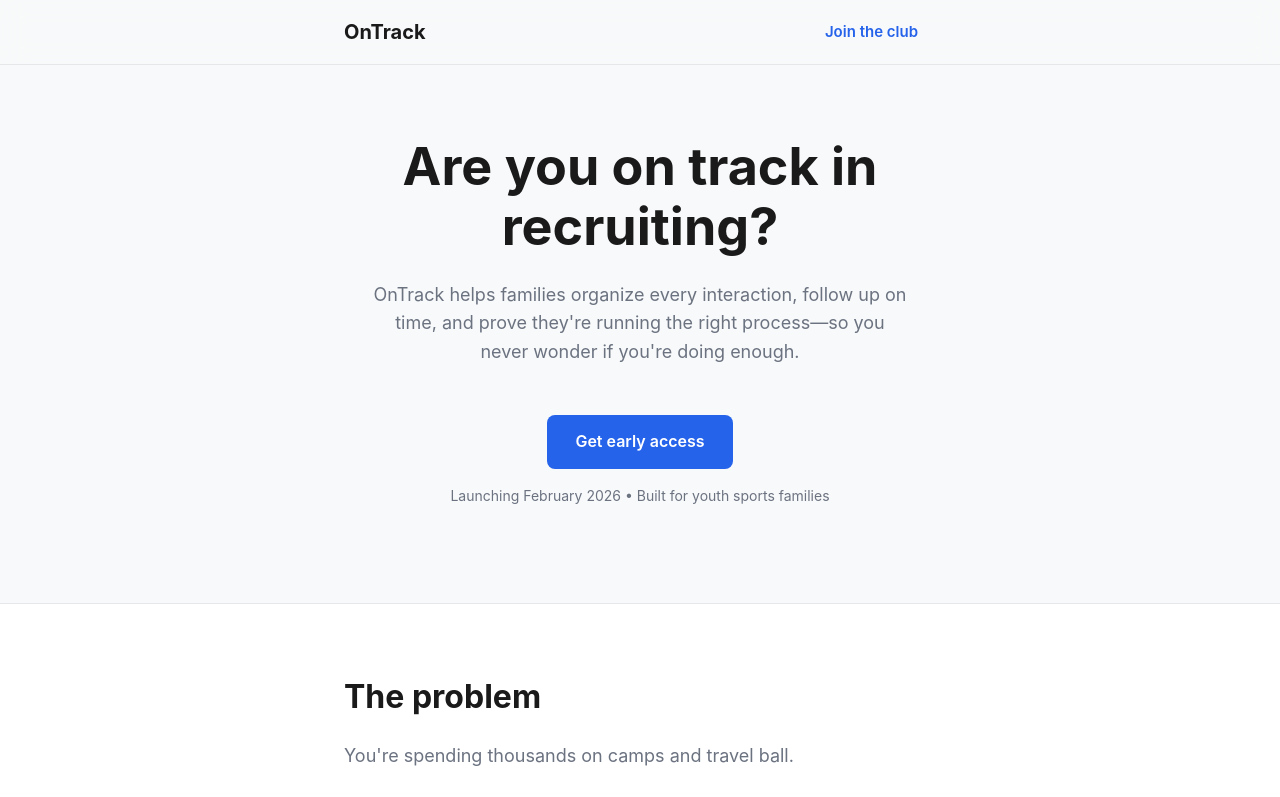
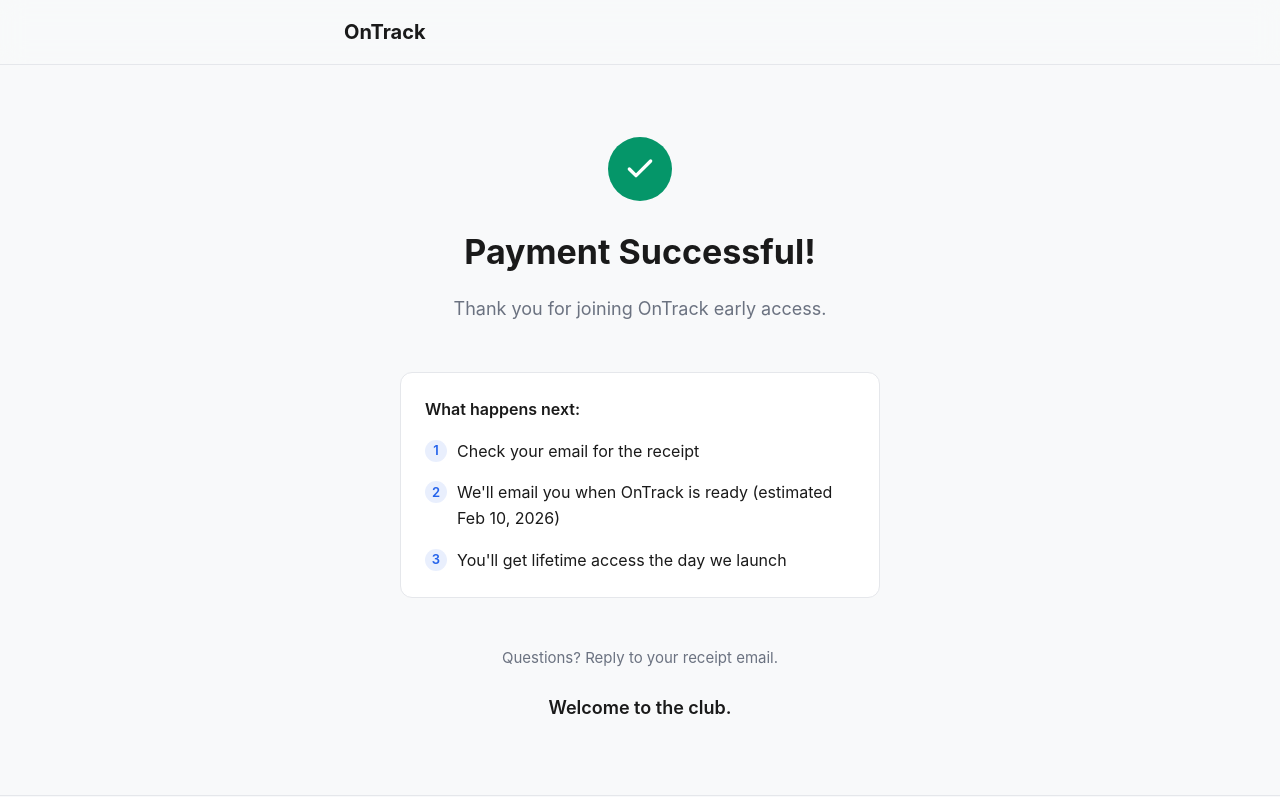
Before and after one commit to mora090410-coder/OnTrackApp, a React (Vite) app: page /thank-you in a window 1280 px wide. Shown: the top 797 px of the page. Built offline with nearby package versions, Linux system fonts and the light colour scheme.

Commit message:
feat: Add Thank You page and update routing

```diff
--- a/package.json
+++ b/package.json
@@ -10,7 +10,8 @@
   },
   "dependencies": {
     "react": "^18.2.0",
-    "react-dom": "^18.2.0"
+    "react-dom": "^18.2.0",
+    "react-router-dom": "^7.12.0"
   },
   "devDependencies": {
     "@types/react": "^18.2.0",
--- /dev/null
+++ b/src/ThankYou.tsx
@@ -0,0 +1,59 @@
+function ThankYou() {
+    return (
+        <>
+            {/* Header */}
+            <header className="header">
+                <div className="container header-inner">
+                    <a href="/" className="wordmark">OnTrack</a>
+                </div>
+            </header>
+
+            <main>
+                <section className="thank-you-section">
+                    <div className="container">
+                        <div className="thank-you-card">
+                            <div className="thank-you-icon">
+                                <svg viewBox="0 0 24 24" fill="none" stroke="currentColor" strokeWidth="2.5" strokeLinecap="round" strokeLinejoin="round">
+                                    <polyline points="20 6 9 17 4 12"></polyline>
+                                </svg>
+                            </div>
+                            <h1 className="thank-you-headline">Payment Successful!</h1>
+                            <p className="thank-you-intro">Thank you for joining OnTrack early access.</p>
+
+                            <div className="thank-you-steps">
+                                <h2 className="thank-you-steps-title">What happens next:</h2>
+                                <ol className="thank-you-list">
+                                    <li>Check your email for the receipt</li>
+                                    <li>We'll email you when OnTrack is ready (estimated Feb 10, 2026)</li>
+                                    <li>You'll get lifetime access the day we launch</li>
+                                </ol>
+                            </div>
+
+                            <p className="thank-you-support">
+                                Questions? Reply to your receipt email.
+                            </p>
+
+                            <p className="thank-you-closing">Welcome to the club.</p>
+                        </div>
+                    </div>
+                </section>
+            </main>
+
+            {/* Footer */}
+            <footer className="footer">
+                <div className="container">
+                    <div className="footer-wordmark">OnTrack</div>
+                    <p className="footer-tagline">
+                        Built by families, for families navigating youth sports recruiting.
+                    </p>
+                    <p className="footer-email">
+                        Questions? <a href="mailto:hello@getontrack.club">hello@getontrack.club</a>
+                    </p>
+                    <p className="footer-copyright">© 2026 OnTrack.</p>
+                </div>
+            </footer>
+        </>
+    );
+}
+
+export default ThankYou;
--- a/src/index.css
+++ b/src/index.css
@@ -497,3 +497,116 @@
   font-size: 14px;
   color: var(--color-text-secondary);
 }
+
+/* Thank You Page */
+.thank-you-section {
+  min-height: calc(100vh - 64px - 200px);
+  display: flex;
+  align-items: center;
+  padding: var(--spacing-xl) 0;
+}
+
+.thank-you-card {
+  text-align: center;
+  max-width: 480px;
+  margin: 0 auto;
+}
+
+.thank-you-icon {
+  width: 64px;
+  height: 64px;
+  margin: 0 auto var(--spacing-md);
+  background: var(--color-success);
+  border-radius: 50%;
+  display: flex;
+  align-items: center;
+  justify-content: center;
+}
+
+.thank-you-icon svg {
+  width: 32px;
+  height: 32px;
+  color: white;
+}
+
+.thank-you-headline {
+  font-size: 28px;
+  font-weight: 700;
+  margin-bottom: var(--spacing-sm);
+}
+
+@media (min-width: 480px) {
+  .thank-you-headline {
+    font-size: 34px;
+  }
+}
+
+.thank-you-intro {
+  font-size: 18px;
+  color: var(--color-text-secondary);
+  margin-bottom: var(--spacing-lg);
+}
+
+.thank-you-steps {
+  background: white;
+  border: 1px solid var(--color-border);
+  border-radius: var(--radius-md);
+  padding: var(--spacing-md);
+  margin-bottom: var(--spacing-lg);
+  text-align: left;
+}
+
+.thank-you-steps-title {
+  font-size: 16px;
+  font-weight: 600;
+  margin-bottom: var(--spacing-sm);
+}
+
+.thank-you-list {
+  list-style: none;
+  padding: 0;
+  margin: 0;
+  counter-reset: step-counter;
+}
+
+.thank-you-list li {
+  position: relative;
+  padding-left: 32px;
+  margin-bottom: var(--spacing-sm);
+  font-size: 16px;
+  color: var(--color-text-primary);
+  counter-increment: step-counter;
+}
+
+.thank-you-list li:last-child {
+  margin-bottom: 0;
+}
+
+.thank-you-list li::before {
+  content: counter(step-counter);
+  position: absolute;
+  left: 0;
+  width: 22px;
+  height: 22px;
+  background: var(--color-accent-light);
+  color: var(--color-accent);
+  border-radius: 50%;
+  font-size: 13px;
+  font-weight: 600;
+  display: flex;
+  align-items: center;
+  justify-content: center;
+  top: 1px;
+}
+
+.thank-you-support {
+  font-size: 15px;
+  color: var(--color-text-secondary);
+  margin-bottom: var(--spacing-md);
+}
+
+.thank-you-closing {
+  font-size: 18px;
+  font-weight: 600;
+  color: var(--color-text-primary);
+}
--- a/src/main.tsx
+++ b/src/main.tsx
@@ -1,10 +1,17 @@
 import React from 'react'
 import ReactDOM from 'react-dom/client'
+import { BrowserRouter, Routes, Route } from 'react-router-dom'
 import App from './App.tsx'
+import ThankYou from './ThankYou.tsx'
 import './index.css'
 
 ReactDOM.createRoot(document.getElementById('root')!).render(
     <React.StrictMode>
-        <App />
+        <BrowserRouter>
+            <Routes>
+                <Route path="/" element={<App />} />
+                <Route path="/thank-you" element={<ThankYou />} />
+            </Routes>
+        </BrowserRouter>
     </React.StrictMode>,
 )
```
Also changed, not shown: 1 other file (tests, documents, lock files or other folders).
